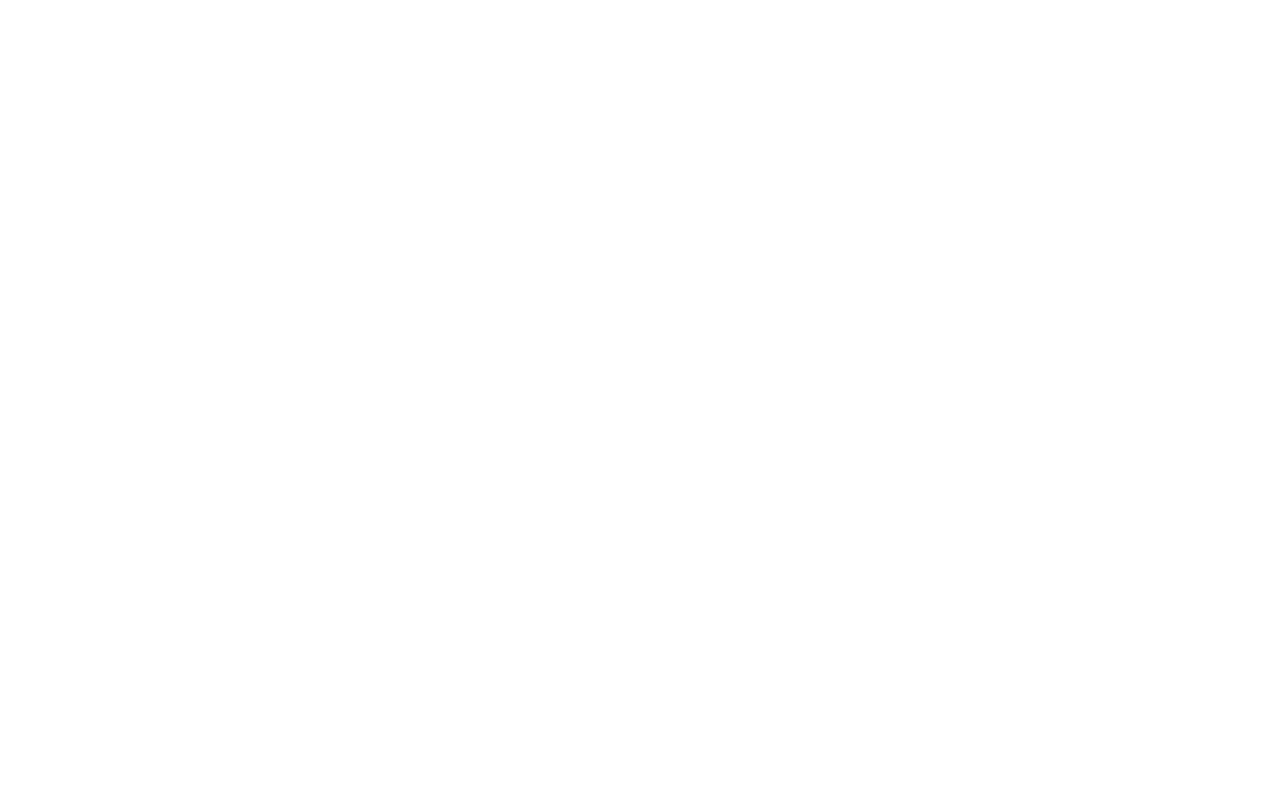
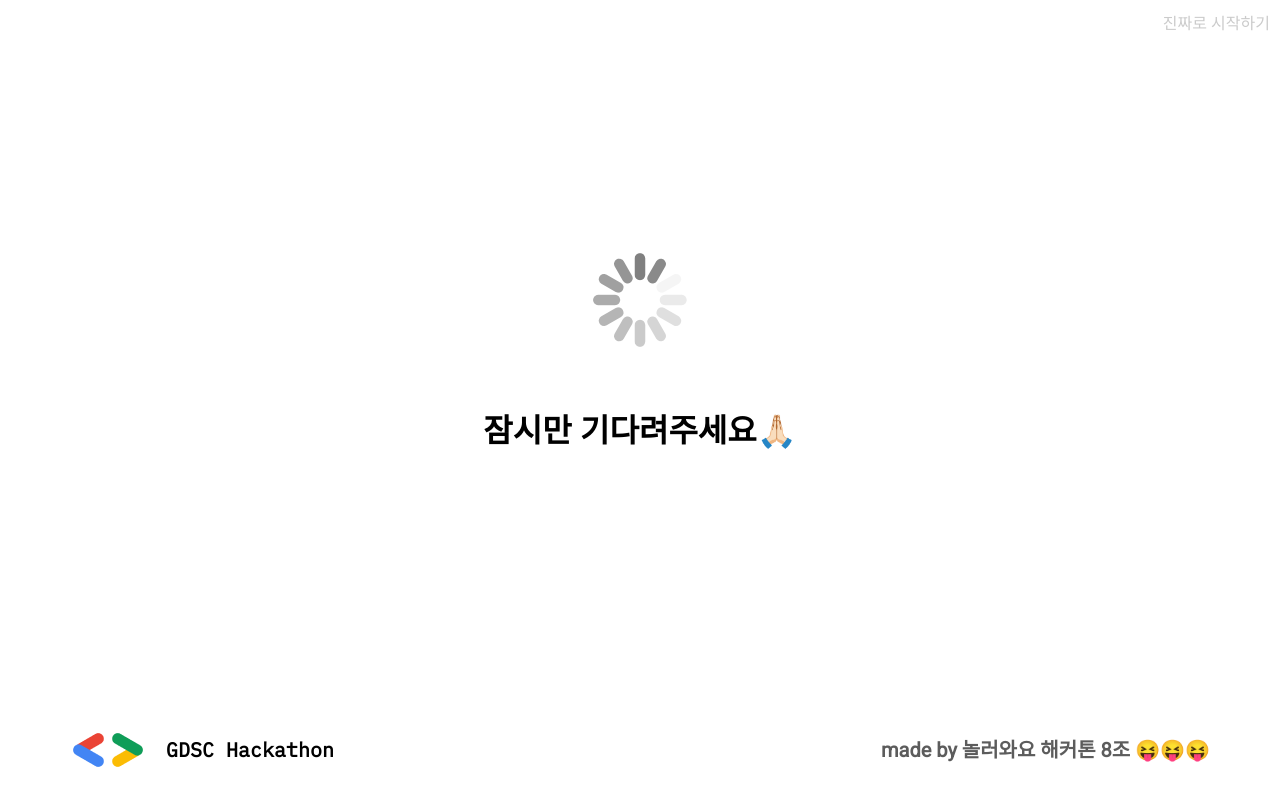
Before and after one commit to kasterra/kasterra-nollowa-random-service, a React (Create React App) app: page /loading in a window 1280 px wide. Before the commit this address had no page. Built offline with nearby package versions, Linux system fonts and the light colour scheme.

Commit message:
add loading page & button moving animation

```diff
--- a/package.json
+++ b/package.json
@@ -8,6 +8,7 @@
     "@testing-library/user-event": "^13.5.0",
     "react": "^18.2.0",
     "react-dom": "^18.2.0",
+    "react-loader-spinner": "^5.3.4",
     "react-router-dom": "^6.4.3",
     "react-scripts": "5.0.1",
     "sass": "^1.56.1",
--- /dev/null
+++ b/src/pages/Loading.jsx
@@ -0,0 +1,27 @@
+import Footer from "../components/Footer";
+import { RotatingLines } from  'react-loader-spinner';
+import "./Loading.scss";
+import { useNavigate } from "react-router-dom";
+
+function Loading() {
+    let navigate = useNavigate();
+    return(
+        <div className="Loading_wrap">
+            <div className="Loading_box">
+                <RotatingLines
+                    className="Loading"
+                    strokeColor="grey"
+                    strokeWidth="5"
+                    animationDuration="0.75"
+                    width="100"
+                    visible={true}
+                />
+            </div><br />
+            <h1>잠시만 기다려주세요🙏🏻</h1>
+            <span className="Real_start" onClick={()=>{navigate('/question')}}>진짜로 시작하기</span>
+            <Footer />
+        </div>
+    );
+}
+
+export default Loading;
--- /dev/null
+++ b/src/pages/Loading.scss
@@ -0,0 +1,20 @@
+.Loading_wrap {
+    height: calc(100vh - 100px);
+    width: 100vw;
+    font-family: "Montserrat", sans-serif;
+    text-align: center;
+}
+.Loading_box {
+    display: inline-block;
+    margin-top: 250px;
+    margin-bottom: 30px;
+}
+.Real_start {
+    color: rgb(203, 203, 203);
+    position: absolute;
+    top: 10px;
+    right: 10px;
+}
+.Real_start:hover {
+    cursor: pointer;
+}
--- a/src/pages/Main.jsx
+++ b/src/pages/Main.jsx
@@ -19,7 +19,7 @@
               <button
                 className="start_btn"
                 onClick={() => {
-                  navigate("./question");
+                  navigate("./loading");
                 }}
               >
                 시작하기
--- a/src/pages/Main.scss
+++ b/src/pages/Main.scss
@@ -60,7 +60,7 @@
     margin-left: 0;
   }
   50% {
-    margin-left: 100px;
+    margin-left: 130px;
   }
   100% {
     margin-left: 0;
--- a/src/pages/Router.jsx
+++ b/src/pages/Router.jsx
@@ -6,6 +6,7 @@
 import Main from "./Main";
 import Question from "./Question";
 import Result from "./Result";
+import Loading from "./Loading";
 
 function Routes() {
   return (
@@ -14,6 +15,7 @@
         <Route path="/" element={<Main />} />
         <Route path="/question" element={<Question />} />
         <Route path="/result" element={<Result />} />
+        <Route path="/loading" element={<Loading />}/>
       </ReactRouterRoutes>
     </BrowserRouter>
   );
```
Also changed, not shown: 1 other file (tests, documents, lock files or other folders).
